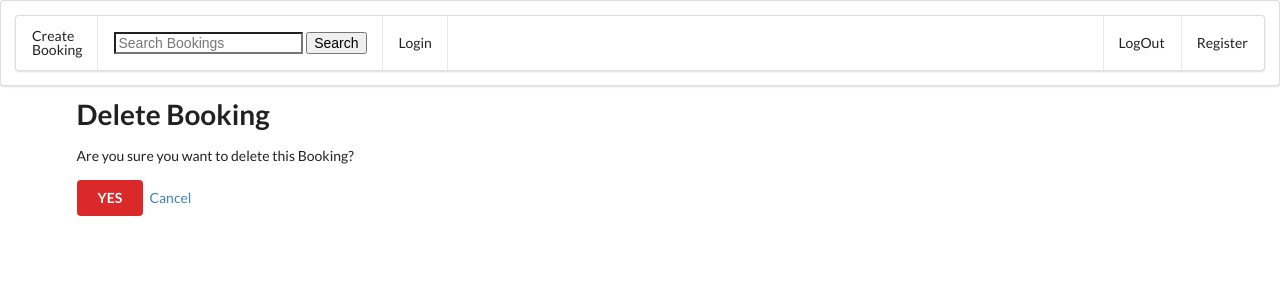
After one commit to DelroyGayle/manx-airlines-booking-system-pp4-version2, a Django app: page /delete/1/ in a window 1280 px wide. The commit adds this page. Shown: the top 300 px of the page. Run offline with Django 3.2, Linux system fonts and the light colour scheme; tables that the repository leaves empty hold one stand-in row (values such as "Sample post"); some libraries are stand-ins or nearby versions.

Commit message:
Add Delete Booking Functionality. Tested Successfully

```diff
--- a/booking/urls.py
+++ b/booking/urls.py
@@ -6,4 +6,5 @@ urlpatterns = [
     path('create/', views.create_booking, name='create-booking'),
     path('booking/<id>/', views.view_booking, name='view-booking'),
     path('search-bookings/', views.search_bookings, name='search-bookings'),
+    path('delete/<id>/', views.delete_booking, name='delete-booking'),
 ]
--- a/booking/views.py
+++ b/booking/views.py
@@ -42,7 +42,6 @@ def view_booking(request, id):
     return render(request, 'booking/view-booking.html', context)
 
 
-
 def search_bookings(request):
     query = request.GET.get('query')
     # Blank Search
@@ -54,3 +53,14 @@ def search_bookings(request):
     context = {'queryset': queryset, 'query':query}
 
     return render(request, 'booking/search-bookings.html', context)
+
+
+def delete_booking(request, id):
+    booking = get_object_or_404(Employer, pk=id)
+    context = {'booking': booking}
+
+    if request.method == 'POST':
+        booking.delete()
+        return HttpResponseRedirect(reverse('home'))
+
+    return render(request, 'booking/delete-booking.html', context)
--- /dev/null
+++ b/templates/booking/delete-booking.html
@@ -0,0 +1,16 @@
+{% extends 'includes/base.html' %}
+
+{% block title %}Delete Booking{% endblock %}
+
+{% block content %}
+    <h1 class="ui header">Delete Booking</h1>
+
+    <form method="POST"  action={% url 'delete-booking' booking.id %} class="ui form">
+        {% csrf_token %}
+        <p>Are you sure you want to delete this Booking?</p>
+
+        <input type="submit" class="ui button negative" value="YES">
+        <a href={% url 'view-booking' booking.id %}>Cancel</a>
+    </form
+
+{% endblock content %}
--- a/templates/booking/search-bookings.html
+++ b/templates/booking/search-bookings.html
@@ -53,7 +53,7 @@ Search Bookings
                         </td>
 
                         <td>
-                            <a href={% url 'booking' element.pk %} class="ui button">
+                            <a href="{% url 'view-booking' element.pk %}" class="ui button">
                                 <i class="eye icon"></i> View
                             </a>
                         </td>
--- a/templates/booking/view-booking.html
+++ b/templates/booking/view-booking.html
@@ -31,7 +31,7 @@
                 </p>
             {% endif %}
          <a href="" class="ui button primary">Edit</a>
-         <a href="" class="ui button red">Delete</a>
+         <a href={% url 'delete-booking' booking.id %} class="ui button red">Delete</a>
     </div>
 
 {% endblock %}
```
